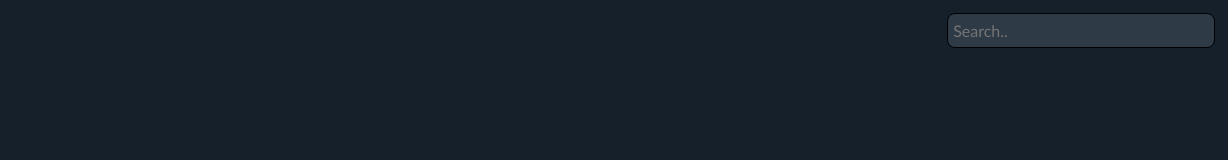
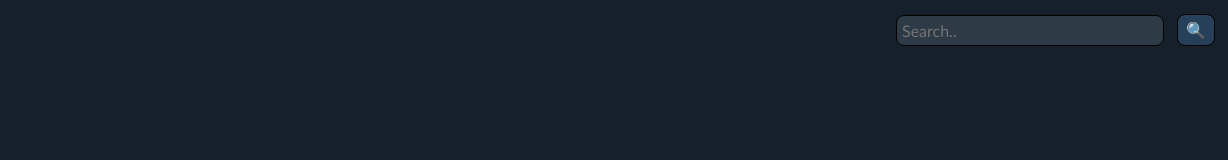
Before and after one commit to RealSkCodes/snippet-stack, a website: page public/index.html in a window 1280 px wide. Shown: the full height of the page, 52-1280 px from the left. Drawn offline with Linux system fonts and the light colour scheme.

Commit message:
Add search button and basic styling for search button

```diff
--- a/public/index.html
+++ b/public/index.html
@@ -12,6 +12,7 @@
       <div id="header-top-container">
         <img id="header-logo" src="../assets/images/logo.png" alt="logo" />
         <input type="text" id="search-input" placeholder="Search.." />
+        <button id="search-button" type="submit">🔍</button>
       </div>
       <div id="header-bottom-container"></div>
     </header>
--- a/src/css/style.css
+++ b/src/css/style.css
@@ -12,6 +12,7 @@ header {
 #header-top-container {
   display: flex;
   justify-content: space-between;
+  align-items: center;
 }
 #header-logo {
   height: 35px;
@@ -19,7 +20,6 @@ header {
   margin: 0.8rem;
 }
 #search-input {
-  max-height: 30px;
   min-width: 20vw;
   margin: 0.8rem;
   padding: 5px;
@@ -28,4 +28,14 @@ header {
   background-color: #2e3a46;
   color: #cfd4d6;
   outline: none;
+  margin-left: auto;
+  margin-right: 0;
 }
+#search-button {
+  min-width: 3vw;
+  margin: 0.8rem;
+  padding: 5px;
+  border: 1px solid black;
+  border-radius: 8px;
+  background-color: #26405a;
+}
```
